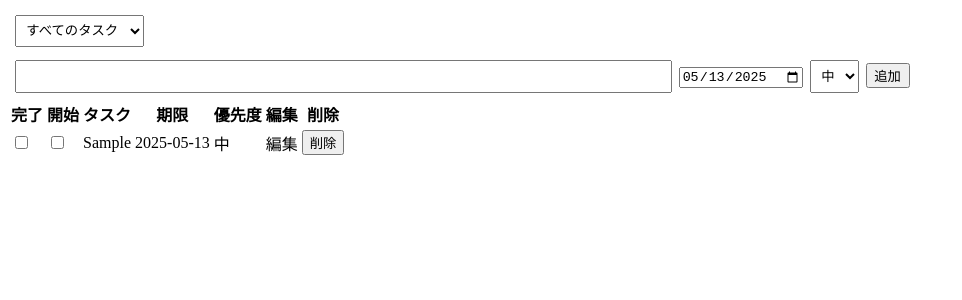
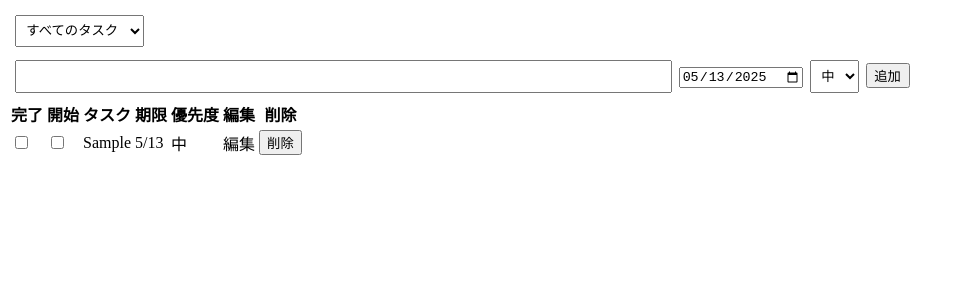
Before and after one commit to chika-kiichi/React_Todo, a React (Vite) app: page / in a window 1280 px wide. Both pictures are taken after typing "Sample" into the empty fields and a click on the input "追加". Shown: the top 300 px of the page, without its empty margins (0-962 px from the left). Built offline with nearby package versions, Linux system fonts and the light colour scheme.

Commit message:
期限の表記を変更

```diff
--- a/src/components/Task.tsx
+++ b/src/components/Task.tsx
@@ -29,10 +29,7 @@ export const Task = ({
         />
       </td>
       <td>{todo.value}</td>
-      <td>{`${deadlineDate.getFullYear()}-${(
-        "0" +
-        (deadlineDate.getMonth() + 1)
-      ).slice(-2)}-${("0" + deadlineDate.getDate()).slice(-2)}`}</td>
+      <td>{`${deadlineDate.getMonth() + 1}/${deadlineDate.getDate()}`}</td>
       <td>{todo.priority}</td>
       <td>編集</td>
       <td>
```
